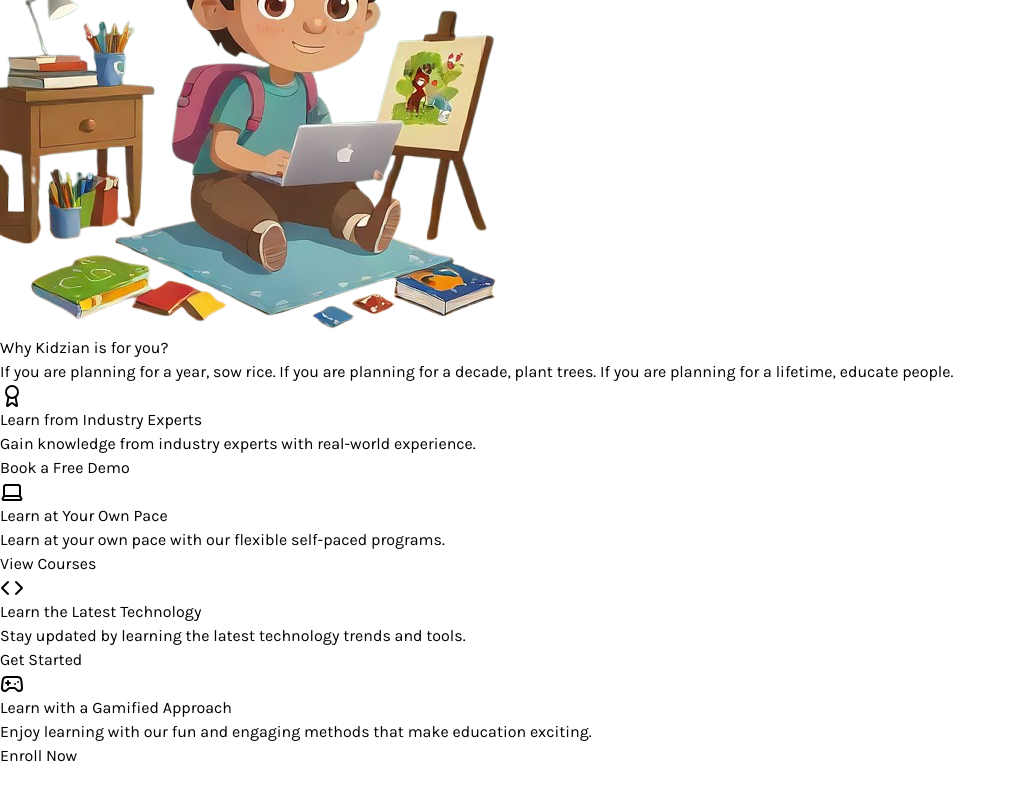
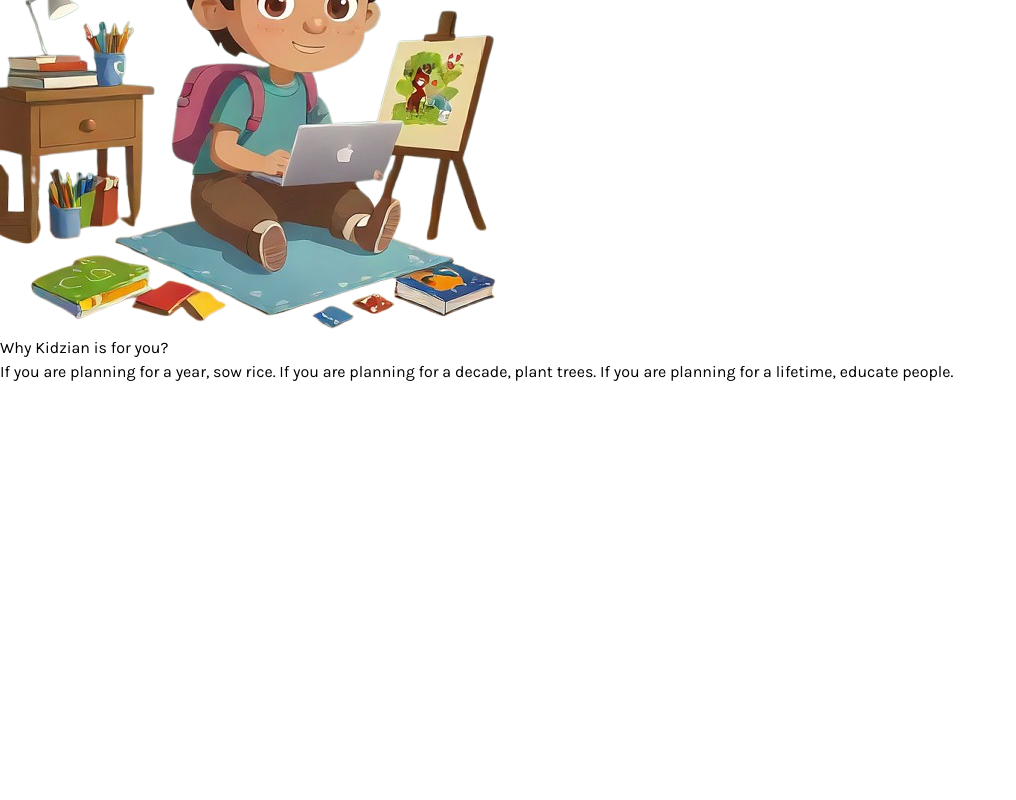
Before and after one commit to kidzian/kidzian, a React (Vite) app in the folder frontend/: page / in a window 1280 px wide. Shown: the part 496-1296 px from the top of the page, without its empty margins (0-1016 px from the left). Before the commit the page ends 1264 px from the top, so only its background shows below. Built offline with nearby package versions, Linux system fonts and the light colour scheme.

Commit message:
added framer motion in service

```diff
--- a/frontend/src/components/Service.jsx
+++ b/frontend/src/components/Service.jsx
@@ -1,42 +1,148 @@
-import React from 'react';
+// import React from 'react';
+// import { Gamepad2, Laptop, Code, Award } from 'lucide-react'; // Example React components for icons
+// import { useNavigate } from 'react-router-dom';
+// import { motion } from 'framer-motion';
+
+// const Service = () => {
+//   const navigate = useNavigate(); // For programmatic navigation
+
+//   // Array of card data
+//   const cardData = [
+//     {
+//       title: 'Learn from Industry Experts',
+//       paragraph: 'Gain knowledge from industry experts with real-world experience.',
+//       image: <Award className="h-16 w-16 text-orange-500" />, // React component
+//       buttonText: 'Book a Free Demo',
+//       redirectLink: '/experts',
+//     },
+//     {
+//       title: 'Learn at Your Own Pace',
+//       paragraph: 'Learn at your own pace with our flexible self-paced programs.',
+//       image: <Laptop className="h-16 w-16 text-blue-500" />, // React component
+//       buttonText: 'View Courses',
+//       redirectLink: '/self-paced',
+//     },
+//     {
+//       title: 'Learn the Latest Technology',
+//       paragraph: 'Stay updated by learning the latest technology trends and tools.',
+//       image: <Code className="h-16 w-16 text-green-500" />, // React component
+//       buttonText: 'Get Started',
+//       redirectLink: '/technology',
+//     },
+//     {
+//       title: 'Learn with a Gamified Approach',
+//       paragraph: 'Enjoy learning with our fun and engaging methods that make education exciting.',
+//       image: <Gamepad2 className="h-16 w-16 text-purple-500" />, // React component
+//       buttonText: 'Enroll Now',
+//       redirectLink: '/gamified-learning',
+//     },
+//   ];
+
+//   return (
+//     <div className="w-[100vw] min-h-[100vh] bg-[#FFFFFF] flex flex-col items-center justify-start gap-16 p-24">
+//       {/* Section Title and Description */}
+//       <div className="flex items-center justify-center flex-col w-[60vw] leading-tight gap-4 ">
+//         <h1 className="text-4xl font-bold text-transparent bg-clip-text bg-gradient-to-r from-[#b21adf] to-[#f34e3e] text-center ">
+//           Why Kidzian is for you?
+//         </h1>
+//         <p className="text-center text-gray-600 text-lg">
+//           If you are planning for a year, sow rice. If you are planning for a decade, plant trees. If you are planning for a lifetime, educate people.
+//         </p>
+//       </div>
+
+//       {/* Cards Section */}
+//       <div className="flex flex-wrap justify-center gap-8 w-full px-10">
+//         {cardData.map((card, index) => (
+//           <motion.div
+//             key={index}
+//             className="bg-white h-[45vh] w-[18vw] rounded-lg p-6 shadow-lg flex flex-col items-center gap-4 text-center hover:scale-105 transition-transform duration-100 cursor-pointer"
+//             initial={{ opacity: 0, y: 50 }}
+//             animate={{ opacity: 1, y: 0 }}
+//             exit={{ opacity: 0, y: 50 }} // Optional: Slide out when leaving
+//             transition={{ duration: 0.3, type: 'spring' }} // Smooth animation on enter
+//             whileHover={{ scale: 1.05 }} // Scale on hover
+//           >
+//             <div className="flex flex-col items-center gap-4"> {/* Ensures uniform internal spacing */}
+//               {card.image}
+//               <h1 className="text-black text-lg font-semibold"> {card.title}</h1>
+//               <p className="leading-tight text-sm text-left text-gray-500 h-10">{card.paragraph}</p>
+//             </div>
+//             <button
+//               className="mt-auto bg-gradient-to-r from-[#b21adf] to-[#f34e3e] text-white px-4 py-2 rounded-lg hover:opacity-90"
+//               onClick={() => navigate(card.redirectLink)}
+//             >
+//               {card.buttonText}
+//             </button>
+//           </motion.div>
+//         ))}
+//       </div>
+//     </div>
+//   );
+// };
+
+// export default Service;
+
+
+
+import React, { useState, useEffect } from 'react';
 import { Gamepad2, Laptop, Code, Award } from 'lucide-react'; // Example React components for icons
 import { useNavigate } from 'react-router-dom';
 import { motion } from 'framer-motion';
 
 const Service = () => {
   const navigate = useNavigate(); // For programmatic navigation
+  const [hasScrolled, setHasScrolled] = useState(false); // State to track scroll position
 
   // Array of card data
   const cardData = [
     {
       title: 'Learn from Industry Experts',
       paragraph: 'Gain knowledge from industry experts with real-world experience.',
-      image: <Award className="h-16 w-16 text-orange-500" />, // React component
+      image: <Award className="h-16 w-16 text-orange-500" />,
       buttonText: 'Book a Free Demo',
       redirectLink: '/experts',
     },
     {
       title: 'Learn at Your Own Pace',
       paragraph: 'Learn at your own pace with our flexible self-paced programs.',
-      image: <Laptop className="h-16 w-16 text-blue-500" />, // React component
+      image: <Laptop className="h-16 w-16 text-blue-500" />,
       buttonText: 'View Courses',
       redirectLink: '/self-paced',
     },
     {
       title: 'Learn the Latest Technology',
       paragraph: 'Stay updated by learning the latest technology trends and tools.',
-      image: <Code className="h-16 w-16 text-green-500" />, // React component
+      image: <Code className="h-16 w-16 text-green-500" />,
       buttonText: 'Get Started',
       redirectLink: '/technology',
     },
     {
       title: 'Learn with a Gamified Approach',
       paragraph: 'Enjoy learning with our fun and engaging methods that make education exciting.',
-      image: <Gamepad2 className="h-16 w-16 text-purple-500" />, // React component
+      image: <Gamepad2 className="h-16 w-16 text-purple-500" />,
       buttonText: 'Enroll Now',
       redirectLink: '/gamified-learning',
     },
   ];
+
+  useEffect(() => {
+    const handleScroll = () => {
+      const scrollPosition = window.scrollY;
+      const windowHeight = window.innerHeight;
+      if (scrollPosition > windowHeight/1.4) {
+        setHasScrolled(true);
+      } else {
+        setHasScrolled(false);
+      }
+    };
+
+    window.addEventListener('scroll', handleScroll);
+
+    // Cleanup listener on component unmount
+    return () => {
+      window.removeEventListener('scroll', handleScroll);
+    };
+  }, []);
 
   return (
     <div className="w-[100vw] min-h-[100vh] bg-[#FFFFFF] flex flex-col items-center justify-start gap-16 p-24">
@@ -51,20 +157,21 @@ const Service = () => {
       </div>
 
       {/* Cards Section */}
-      <div className="flex flex-wrap justify-center gap-8 w-full px-10">
+      <motion.div
+        className="flex flex-wrap justify-center gap-8 w-full px-10"
+        initial={{ opacity: 0, y: 50 }} // Start off-screen
+        animate={hasScrolled ? { opacity: 1, y: 0 } : { opacity: 0, y: 50 }} // Animate when scrolled
+        transition={{ duration: 0.5, type: 'spring' }} // Smooth spring transition
+      >
         {cardData.map((card, index) => (
           <motion.div
             key={index}
-            className="bg-white h-[45vh] w-[18vw] rounded-lg p-6 shadow-lg flex flex-col items-center gap-4 text-center hover:scale-105 transition-transform duration-100 cursor-pointer"
-            initial={{ opacity: 0, y: 50 }}
-            animate={{ opacity: 1, y: 0 }}
-            exit={{ opacity: 0, y: 50 }} // Optional: Slide out when leaving
-            transition={{ duration: 0.3, type: 'spring' }} // Smooth animation on enter
-            whileHover={{ scale: 1.05 }} // Scale on hover
+            className="bg-white h-[45vh] w-[18vw] rounded-lg p-6 shadow-lg flex flex-col items-center gap-4 text-center cursor-pointer"
+            whileHover={{ scale: 1.1, boxShadow: '0px 8px 20px rgba(0, 0, 0, 0.2)' }} // Interaction on hover
           >
             <div className="flex flex-col items-center gap-4"> {/* Ensures uniform internal spacing */}
               {card.image}
-              <h1 className="text-black text-lg font-semibold"> {card.title}</h1>
+              <h1 className="text-black text-lg font-semibold">{card.title}</h1>
               <p className="leading-tight text-sm text-left text-gray-500 h-10">{card.paragraph}</p>
             </div>
             <button
@@ -75,7 +182,7 @@ const Service = () => {
             </button>
           </motion.div>
         ))}
-      </div>
+      </motion.div>
     </div>
   );
 };
```
